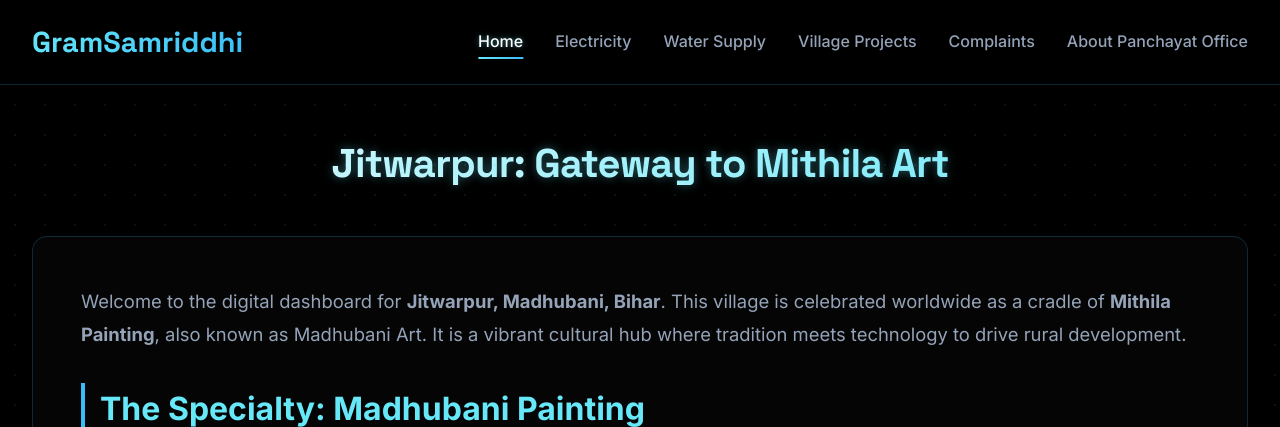
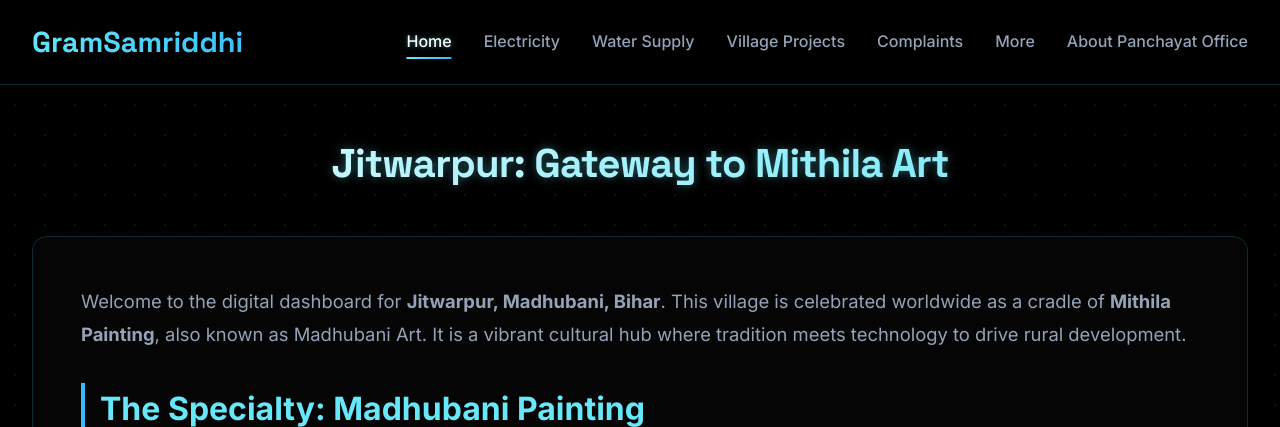
Before and after one commit to leuwenhoek/GramSamriddhi, a Flask app: page /dashboard in a window 1280 px wide. Shown: the top 427 px of the page. Run offline with Flask 3, Linux system fonts and the light colour scheme.

Commit message:
new btn added in nav

```diff
--- a/templates/base.html
+++ b/templates/base.html
@@ -247,11 +247,12 @@
             <a href="/dashboard" class="logo">GramSamriddhi</a>
             <ul class="nav-links">
                 <li><a href="/dashboard" class="{% if active_page == 'home' %}active{% endif %}">Home</a></li>
-                <li><a href="/dashboard/electricity" class="{% if active_page == 'electricity' %}active{% endif %}">Electricity</a></li>
-                <li><a href="/dashboard/water" class="{% if active_page == 'water' %}active{% endif %}">Water Supply</a></li>
-                <li><a href="/dashboard/projects" class="{% if active_page == 'projects' %}active{% endif %}">Village Projects</a></li>
-                <li><a href="/dashboard/complaints" class="{% if active_page == 'complaints' %}active{% endif %}">Complaints</a></li>
-                <li><a href="/dashboard/panchayat" class="{% if active_page == 'panchayat' %}active{% endif %}">About Panchayat Office</a></li>
+                <li><a href="/electricity" class="{% if active_page == 'electricity' %}active{% endif %}">Electricity</a></li>
+                <li><a href="/water" class="{% if active_page == 'water' %}active{% endif %}">Water Supply</a></li>
+                <li><a href="/projects" class="{% if active_page == 'projects' %}active{% endif %}">Village Projects</a></li>
+                <li><a href="/complaints" class="{% if active_page == 'complaints' %}active{% endif %}">Complaints</a></li>
+                <li><a href="/more" class="{% if active_page == 'complaints' %}active{% endif %}">More</a></li>
+                <li><a href="/panchayat" class="{% if active_page == 'panchayat' %}active{% endif %}">About Panchayat Office</a></li>
             </ul>
         </div>
     </div>
```
